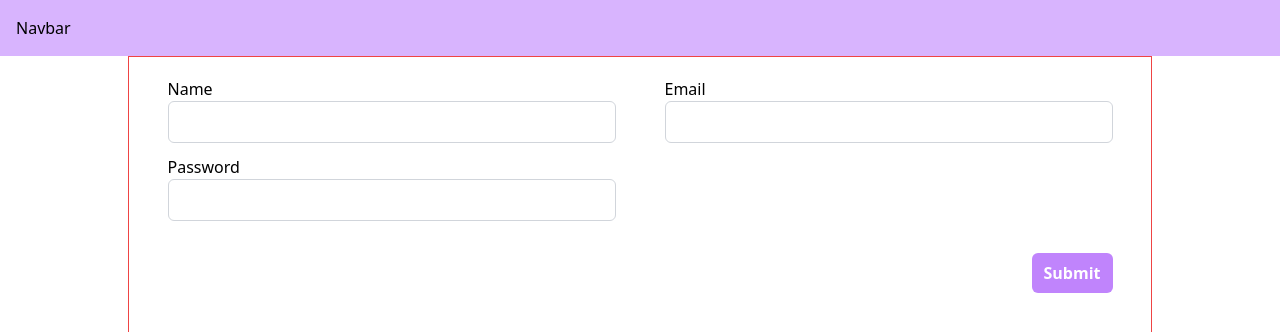
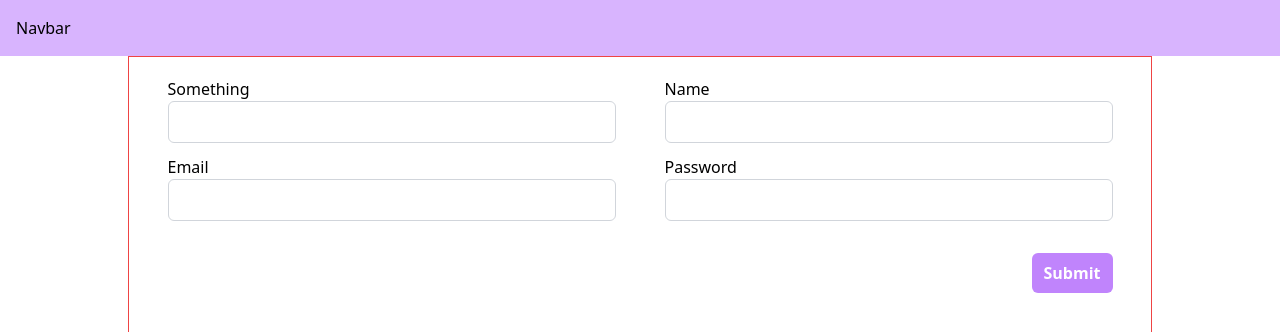
Before and after one commit to AM-Raju/frontend-missions, a React (Vite) app in the folder 00. Mission 6/Module_F4/react-reusuable-components/: page /profile in a window 1280 px wide. Shown: the top 332 px of the page. Built offline with nearby package versions, Linux system fonts and the light colour scheme.

Commit message:
Module F5.8 done

```diff
--- /dev/null
+++ b/00. Mission 6/Module_F4/react-reusuable-components/src/components/NormalForm/InputField.tsx
@@ -0,0 +1,15 @@
+import React from "react";
+import { useFormContext } from "react-hook-form";
+
+const InputField = () => {
+  const { register, watch } = useFormContext();
+  console.log("Watch something", watch("something"));
+
+  return (
+    <div>
+      <input type="text" {...register("something")} />
+    </div>
+  );
+};
+
+export default InputField;
--- a/00. Mission 6/Module_F4/react-reusuable-components/src/components/NormalForm/NormalForm.tsx
+++ b/00. Mission 6/Module_F4/react-reusuable-components/src/components/NormalForm/NormalForm.tsx
@@ -1,18 +1,25 @@
 import React from "react";
-import { FieldValues, useForm } from "react-hook-form";
+import { FieldValues, useForm, FormProvider } from "react-hook-form";
 import cn from "../../utils/cn";
 import Button from "../ui/Button";
 import { zodResolver } from "@hookform/resolvers/zod";
 import { TNormalForm, ZodSignUPSchema } from "./validation";
+import InputField from "./InputField";
 
 const NormalForm = () => {
+  const methods = useForm<TNormalForm>({
+    resolver: zodResolver(ZodSignUPSchema),
+  });
+
   const {
     register,
     handleSubmit,
+    watch,
     formState: { errors },
-  } = useForm<TNormalForm>({
-    resolver: zodResolver(ZodSignUPSchema),
-  });
+  } = methods;
+
+  console.log("watch name", watch("name"));
+  console.log("watch email", watch("email"));
 
   const onSubmit = (data: FieldValues) => {
     console.log(data);
@@ -21,6 +28,7 @@ const NormalForm = () => {
   const double = true;
 
   return (
+    <FormProvider {...methods}>
       <form
         className={cn("border border-red-500 max-w-md p-5 mx-auto", {
           "max-w-5xl": double,
@@ -33,6 +41,11 @@ const NormalForm = () => {
             "md:grid-cols-2": double,
           })}
         >
+          <div className="w-full max-w-md">
+            <label htmlFor="name">Something</label>
+            <InputField></InputField>
+            {errors.name && <p className="text-xs text-red-500">{errors.name.message}</p>}
+          </div>
           <div className="w-full max-w-md">
             <label htmlFor="name">Name</label>
             <input type="text" id="name" {...register("name")} />
@@ -66,6 +79,7 @@ const NormalForm = () => {
           </div>
         </div>
       </form>
+    </FormProvider>
   );
 };
 
```
Lines whose indentation alone changed are shown as unchanged.
